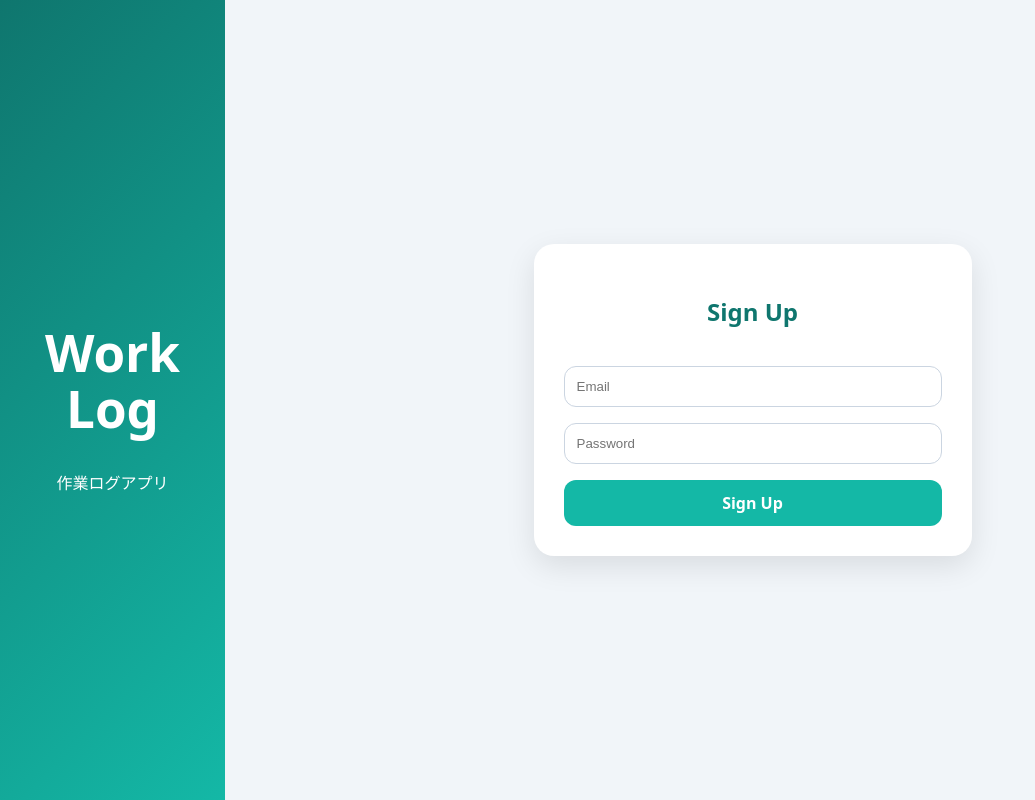
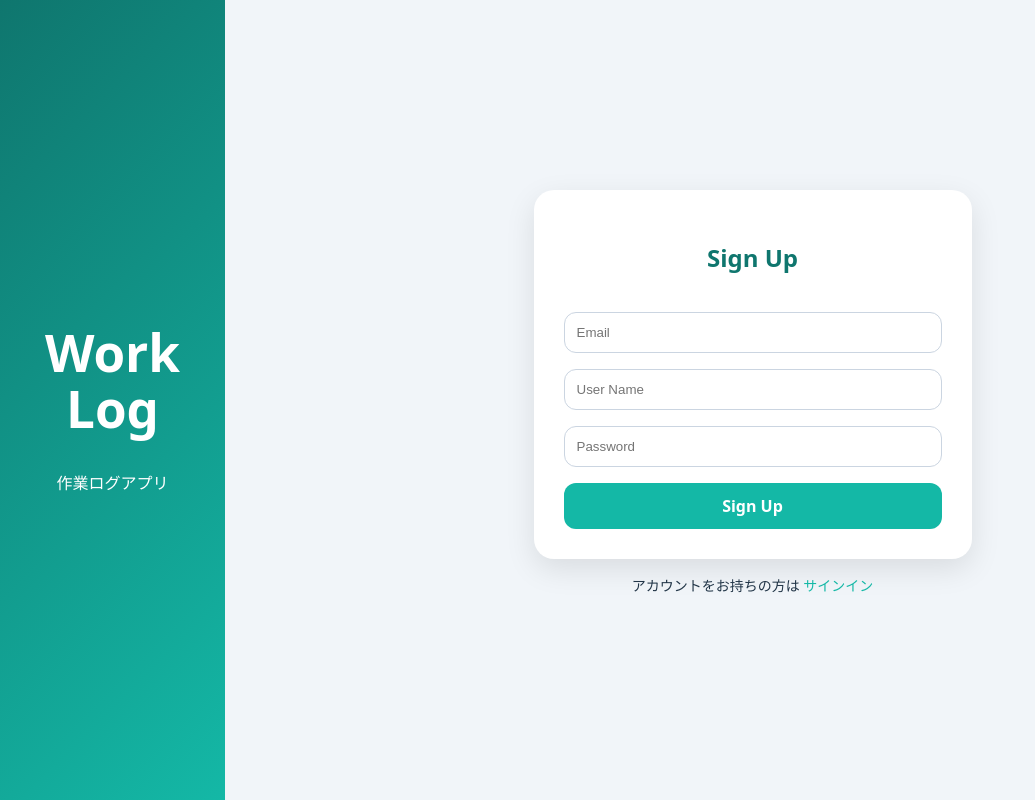
Before and after one commit to jazzpalay/bbs-frontend, a Vue app: page /signup in a window 1280 px wide. Shown: the whole page, without its empty margins (0-1035 px from the left). Built offline with nearby package versions, Linux system fonts and the light colour scheme.

Commit message:
[update] サインアップ画面にAPI叩く実装、サインアップ完了画面作成

```diff
--- a/src/views/SignUp.vue
+++ b/src/views/SignUp.vue
@@ -1,12 +1,34 @@
 <script setup lang="ts">
 import CommonLayout from '@/views/layouts/CommonLayout.vue'
 import { ref } from 'vue'
+import { useRouter } from 'vue-router'
+import { signup } from '@/api/auth'
+
+const router = useRouter()
 
 const email = ref('')
+const userName = ref('')
 const password = ref('')
+const loading = ref(false)
+const errorMessage = ref('')
 
-const submit = () => {
-  console.log(email.value, password.value)
+const submit = async () => {
+  errorMessage.value = ''
+  loading.value = true
+
+  try {
+    await signup(email.value, userName.value, password.value)
+
+    // 成功したらサインアップ完了画面へ
+    router.push('/signup/success')
+  } catch (error: any) {
+    console.error(error)
+
+    errorMessage.value =
+      error.response?.data?.message || 'サインアップに失敗しました'
+  } finally {
+    loading.value = false
+  }
 }
 </script>
 
@@ -16,12 +38,22 @@ const submit = () => {
       <div class="card">
         <h2>Sign Up</h2>
 
-        <input v-model="email" type="email" placeholder="Email" />
+        <input v-model="email" type="mailAddress" placeholder="Email" />
+        <input v-model="userName" type="userName" placeholder="User Name" />
         <input v-model="password" type="password" placeholder="Password" />
 
-        <button @click="submit">Sign Up</button>
+        <button @click="submit" :disabled="loading">
+          {{ loading ? '登録中...' : 'Sign Up' }}
+        </button>
+        <p v-if="errorMessage" class="error">
+          {{ errorMessage }}
+        </p>
       </div>
-    </div>
+      <p class="signin-text">
+        アカウントをお持ちの方は
+        <router-link to="/signin">サインイン</router-link>
+      </p>
+     </div>
   </CommonLayout>
 </template>
 
@@ -31,6 +63,22 @@ const submit = () => {
   display: flex;
   flex-direction: column;
   align-items: center;
+}
+
+.signin-text {
+  margin-top: 16px;
+  font-size: 14px;
+  text-align: center;
+}
+
+.signin-text a {
+  color: #14b8a6;
+  font-weight: 600;
+  text-decoration: none;
+}
+
+.signin-text a:hover {
+  text-decoration: underline;
 }
 
 .card {
@@ -77,4 +125,10 @@ button:hover {
   background: #0f766e;
   transform: translateY(-2px);
 }
+.error {
+  color: #dc2626;
+  font-size: 14px;
+  text-align: center;
+}
+
 </style>
--- /dev/null
+++ b/src/views/SignupSuccess.vue
@@ -0,0 +1,69 @@
+<script setup lang="ts">
+import CommonLayout from '@/views/layouts/CommonLayout.vue'
+</script>
+
+<template>
+  <CommonLayout>
+    <div class="auth-container">
+      <div class="card success">
+        <h2>🎉 サインアップ完了</h2>
+
+        <p class="message">
+          アカウントの作成が完了しました。<br />
+          ログインしてサービスをご利用ください。
+        </p>
+
+        <router-link to="/signin" class="login-button">
+          ログイン画面へ
+        </router-link>
+      </div>
+    </div>
+  </CommonLayout>
+</template>
+
+<style scoped>
+.auth-container {
+  width: min(90%, 420px);
+  display: flex;
+  flex-direction: column;
+  align-items: center;
+}
+
+.card {
+  width: 100%;
+  background: white;
+  padding: 40px 30px;
+  border-radius: 20px;
+  display: flex;
+  flex-direction: column;
+  gap: 20px;
+  text-align: center;
+  box-shadow: 0 10px 30px rgba(0,0,0,0.1);
+}
+
+.success h2 {
+  color: #0f766e;
+}
+
+.message {
+  font-size: 14px;
+  line-height: 1.6;
+  color: #475569;
+}
+
+.login-button {
+  display: inline-block;
+  padding: 12px;
+  border-radius: 12px;
+  background: #14b8a6;
+  color: white;
+  font-weight: bold;
+  text-decoration: none;
+  transition: 0.2s;
+}
+
+.login-button:hover {
+  background: #0f766e;
+  transform: translateY(-2px);
+}
+</style>
```
